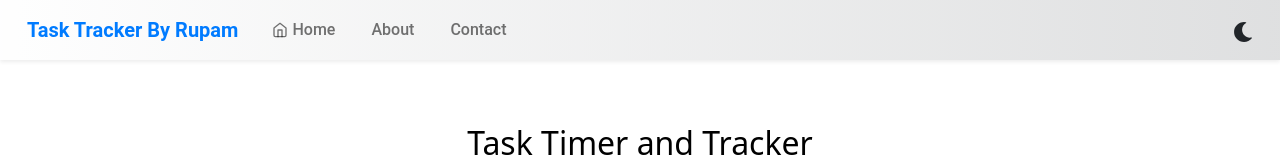
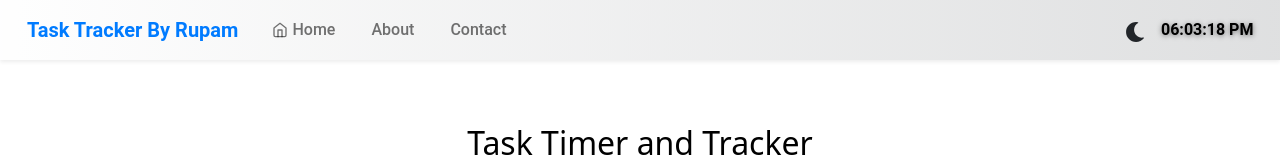
Before and after one commit to RupamSingh333/task-tracker, a React (Create React App) app: page / in a window 1280 px wide. Shown: the top 160 px of the page. Built offline with nearby package versions, Linux system fonts and the light colour scheme.

Commit message:
`Added watch display to navbar with current time and animation`

```diff
--- a/src/App.css
+++ b/src/App.css
@@ -140,6 +140,8 @@ body {
 
 
 
+
+
 @keyframes App-logo-spin {
   from {
     transform: rotate(0deg);
--- a/src/App.js
+++ b/src/App.js
@@ -56,7 +56,10 @@ function App() {
           <About mode={mode} />
         </section>
       </main>
-      <Footer mode={mode} />
+      <span id="contact">
+      <Footer  mode={mode} />
+
+      </span>
     </>
   );
 }
--- a/src/components/Navbar.js
+++ b/src/components/Navbar.js
@@ -1,16 +1,29 @@
-import React, { useRef } from "react";
+import React, { useEffect, useState } from "react";
 import PropTypes from "prop-types";
 import { FaMoon, FaSun } from "react-icons/fa"; // Import icons
 import { FiHome } from "react-icons/fi"; // Home icon
 
 export default function Navbar(props) {
-  const footerRef = props.footerRef; // Get the footer ref from props
 
-  const handleScrollToFooter = () => {
-    if (footerRef && footerRef.current) {
-      footerRef.current.scrollIntoView({ behavior: "smooth" }); // Smooth scroll to footer
-    }
-  };
+  // State to store the current time
+  const [currentTime, setCurrentTime] = useState("");
+
+  // Function to update time every second
+  useEffect(() => {
+    const interval = setInterval(() => {
+      const now = new Date();
+      const time = now.toLocaleTimeString("en-US", {
+        hour: "2-digit",
+        minute: "2-digit",
+        second: "2-digit",
+        hour12: true,
+      });
+      setCurrentTime(time);
+    }, 1000);
+
+    return () => clearInterval(interval); // Cleanup on component unmount
+  }, []);
+
 
   return (
     <nav
@@ -57,8 +70,7 @@ export default function Navbar(props) {
             <li className="nav-item">
               <a
                 className="nav-link"
-                href="#"
-                onClick={handleScrollToFooter} // Scroll to footer on click
+                href="#contact"
               >
                 Contact
               </a>
@@ -75,8 +87,33 @@ export default function Navbar(props) {
           >
             {props.mode === "light" ? <FaMoon /> : <FaSun />}
           </div>
+
+          {/* Watch */}
+          <div
+            className="watch ms-3"
+            style={{
+              fontSize: "1rem",
+              fontWeight: "bold",
+              color: props.mode === "light" ? "#000" : "#fff",
+              textShadow: "0px 1px 5px rgba(0, 0, 0, 0.5)",
+              animation: "pulse 1s infinite",
+            }}
+          >
+            {currentTime}
+          </div>
         </div>
       </div>
+
+      {/* Adding CSS for the watch animation */}
+      <style>
+        {`
+          @keyframes pulse {
+            0% { transform: scale(1); }
+            50% { transform: scale(1.05); }
+            100% { transform: scale(1); }
+          }
+        `}
+      </style>
     </nav>
   );
 }
```
